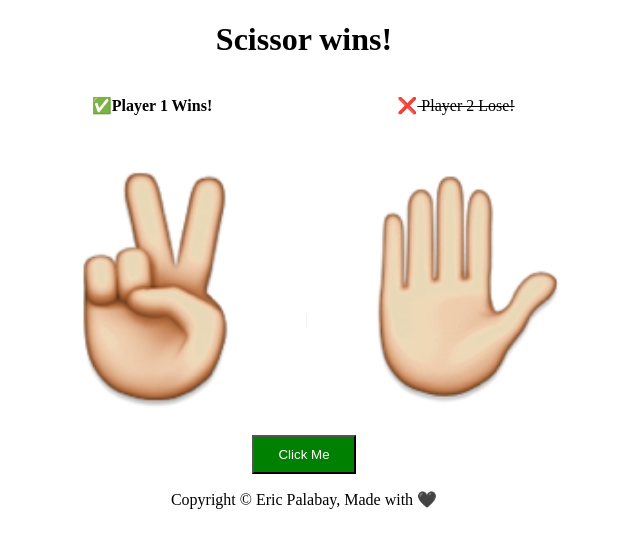
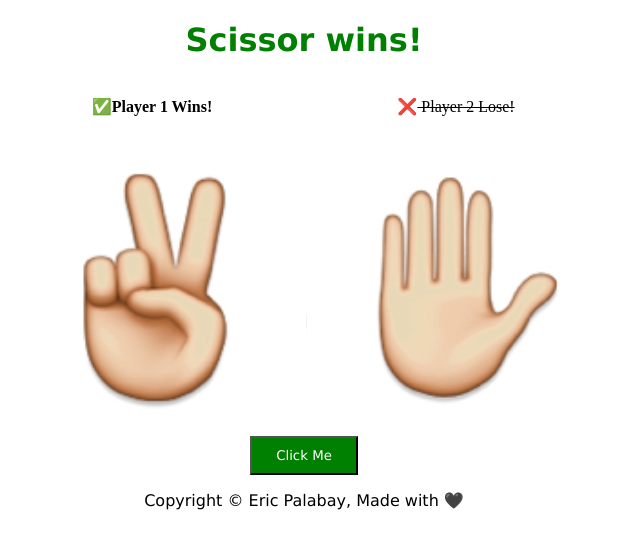
Before and after one commit to swish077777/Rock-Scissors-Paper, a plain HTML site: page index.html in a window 1280 px wide. Shown: the whole page, without its empty margins (336-976 px from the left). Drawn offline with Linux system fonts and the light colour scheme.

Commit message:
Update index.html

```diff
--- a/index.html
+++ b/index.html
@@ -7,6 +7,20 @@
     <title>Rock Paper Scissor</title>
  </head>
  <style>
+
+    h1, button {
+        font-family:'Lucida Sans', 'Lucida Sans Regular', 'Lucida Grande', 'Lucida Sans Unicode', Geneva, Verdana, sans-serif;
+    }
+
+    h1 {
+        color: green;
+    }
+
+    .ftr {
+        font-family: 'Lucida Sans', 'Lucida Sans Regular', 'Lucida Grande', 'Lucida Sans Unicode', Geneva, Verdana, sans-serif;
+    }
+
+
      .rsp {
         display: inline-block;
 
```
